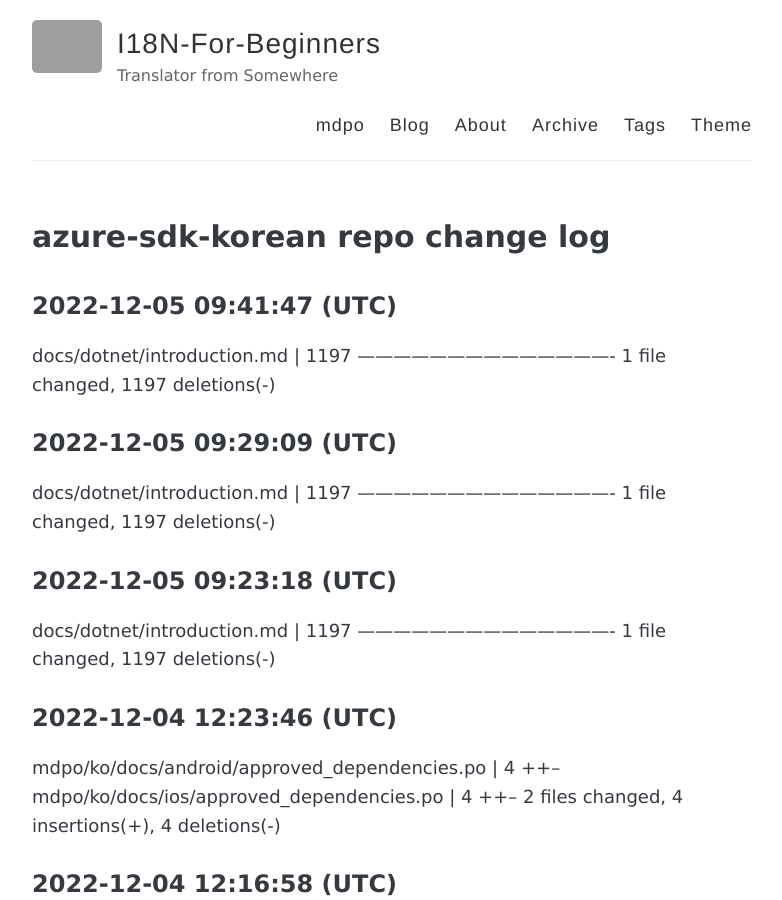
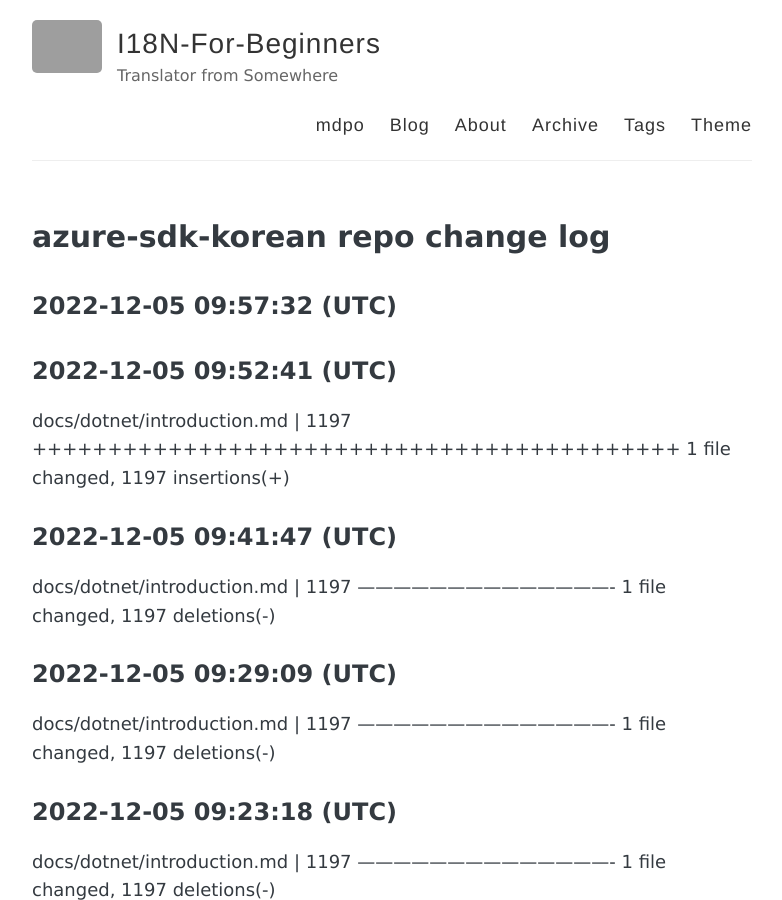
Before and after one commit to devrel-kr/I18N-For-Beginners, a Jekyll site: the page built from mdpo/mdpo.md, in a window 1280 px wide and 900 px high. Shown: the whole window, without its empty margins (248-1030 px from the left). Built offline with Jekyll 4.4.1, drawn with Linux system fonts in a browser that asks for light colours; grey boxes are pictures that could not be loaded.

Commit message:
commit to gh-pages

```diff
--- a/mdpo/mdpo.md
+++ b/mdpo/mdpo.md
@@ -3,6 +3,15 @@ layout: page
 title: azure-sdk-korean repo change log
 permalink: /mdpo/
 ---
+
+2022-12-05 09:57:32 (UTC)
+----------
+
+
+2022-12-05 09:52:41 (UTC)
+----------
+docs/dotnet/introduction.md | 1197 +++++++++++++++++++++++++++++++++++++++++++ 1 file changed, 1197 insertions(+)
+
 
 2022-12-05 09:41:47 (UTC)
 ----------
```
